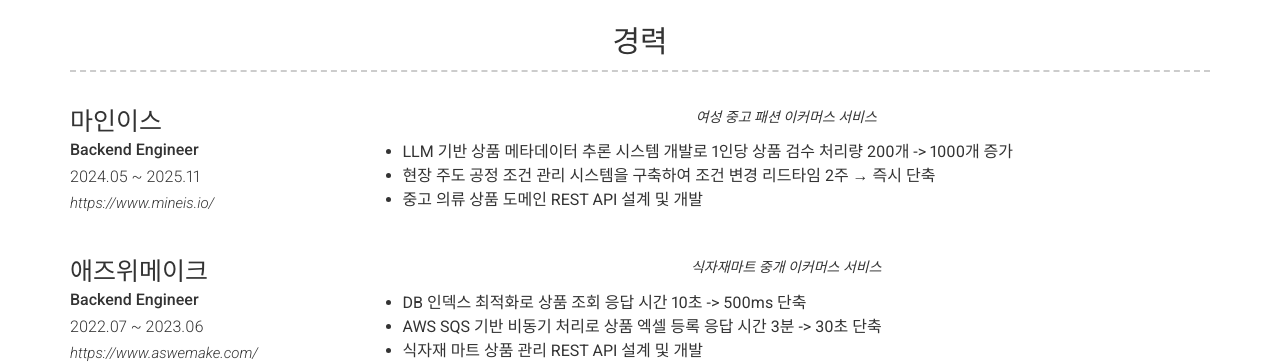
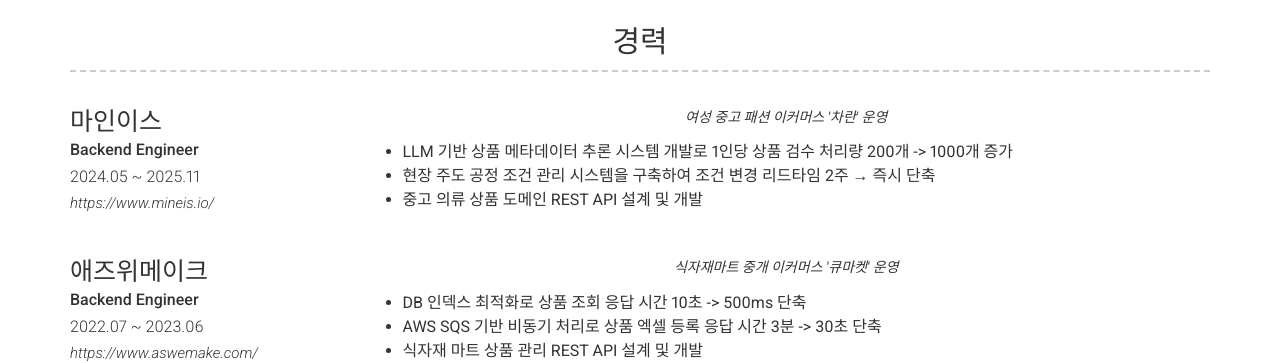
Before and after one commit to toongri/toongri.github.io, a Jekyll site: the page built from index.md, in a window 1280 px wide and 900 px high, scrolled down 688 px. Shown: the part 151-514 px from the top of the window. Built offline with Jekyll 4.4.1, drawn with Linux system fonts in a browser that asks for light colours; nearby versions of some CDN libraries.

Commit message:
Update `_config.yml`: clarify project names in "경력" section for better specificity

```diff
--- a/_config.yml
+++ b/_config.yml
@@ -52,7 +52,7 @@ content:
         sub_title: Backend Engineer
         caption: 2024.05 ~ 2025.11
         quote: >
-          여성 중고 패션 이커머스 서비스
+          여성 중고 패션 이커머스 '차란' 운영
         description: |
           - LLM 기반 상품 메타데이터 추론 시스템 개발로 1인당 상품 검수 처리량 200개 -> 1000개 증가
           - 현장 주도 공정 조건 관리 시스템을 구축하여 조건 변경 리드타임 2주 → 즉시 단축
@@ -63,7 +63,7 @@ content:
         sub_title: Backend Engineer
         caption: 2022.07 ~ 2023.06
         quote: >
-          식자재마트 중개 이커머스 서비스
+          식자재마트 중개 이커머스 '큐마켓' 운영
         description: |
           - DB 인덱스 최적화로 상품 조회 응답 시간 10초 -> 500ms 단축
           - AWS SQS 기반 비동기 처리로 상품 엑셀 등록 응답 시간 3분 -> 30초 단축
```
